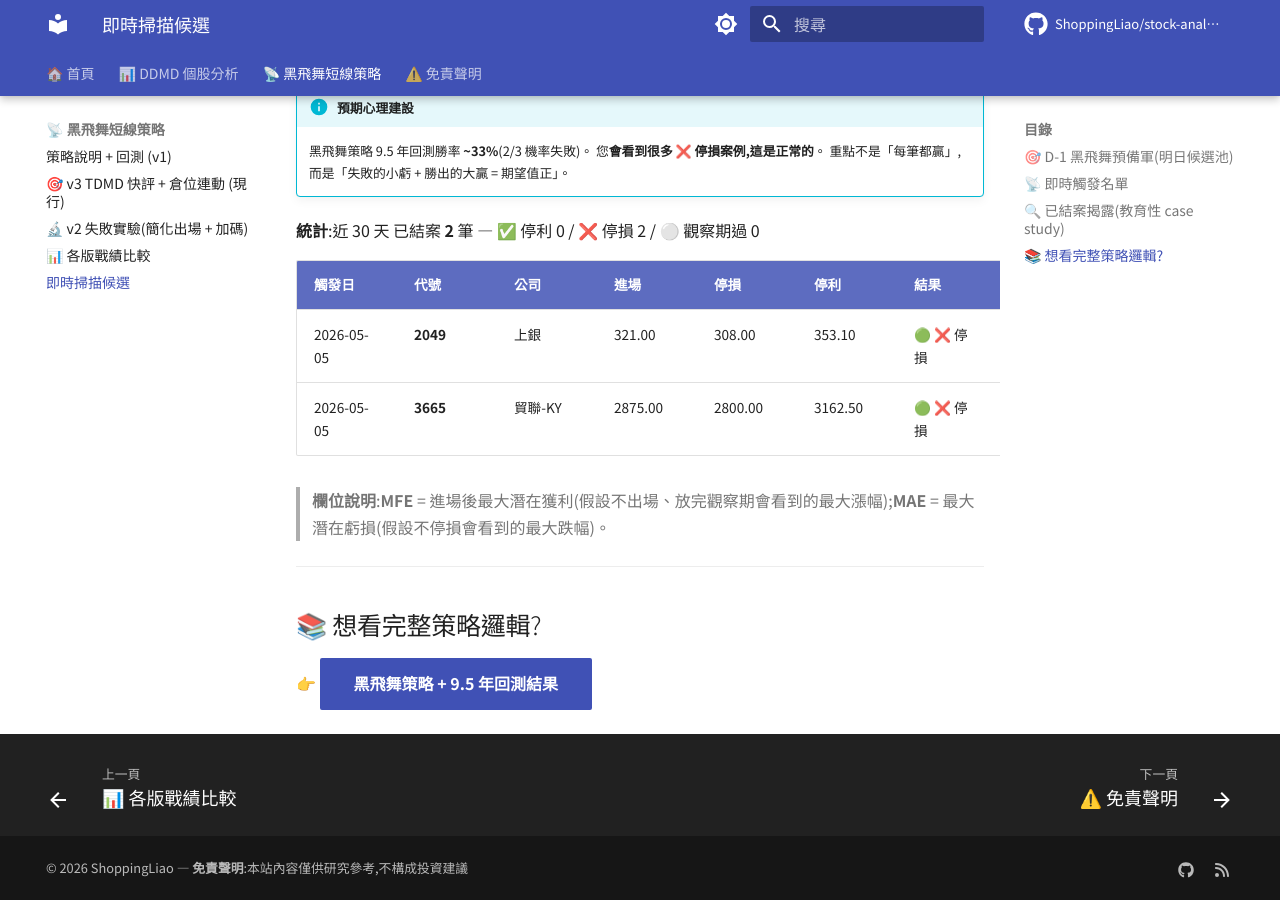
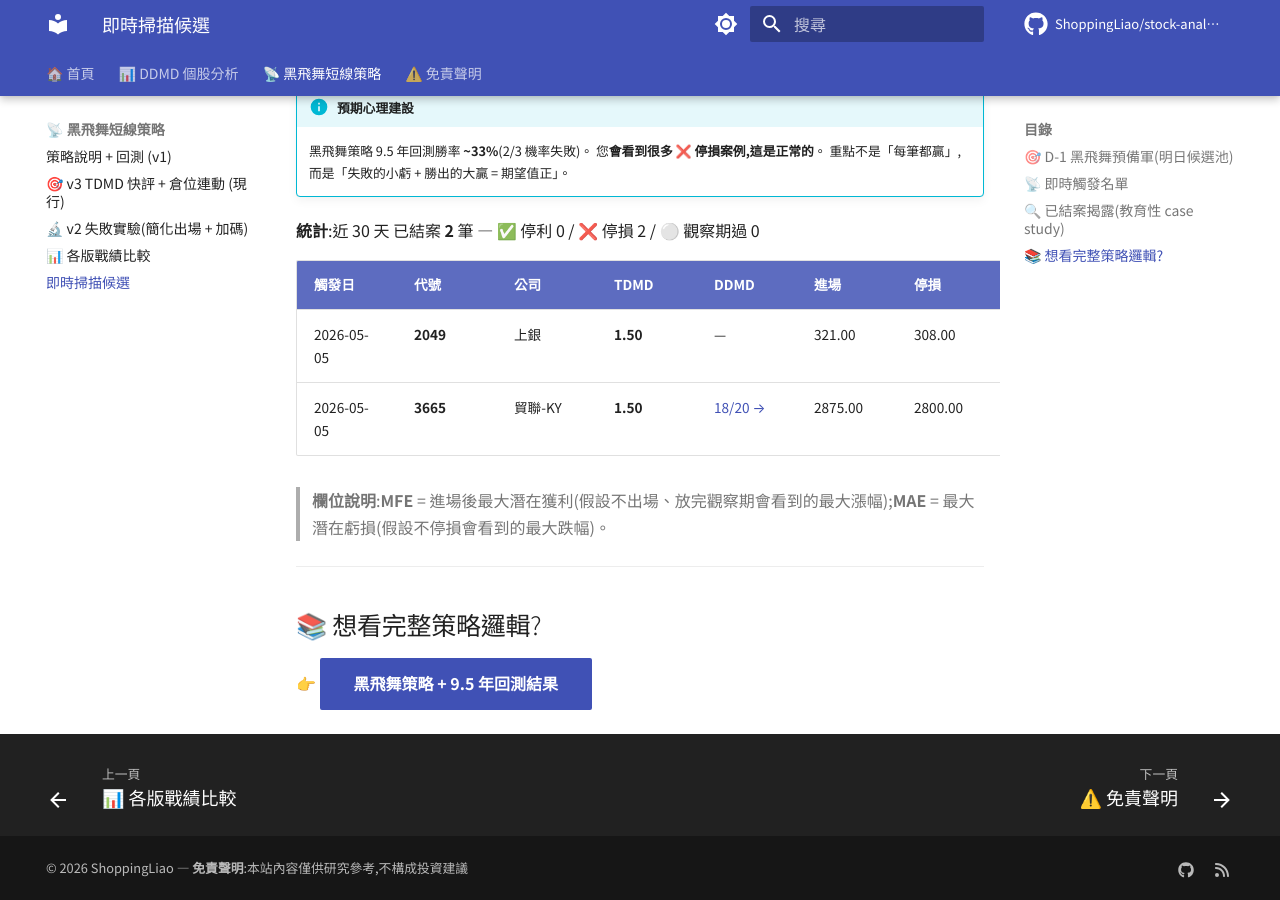
Before and after one commit to ShoppingLiao/stock-analysis-public, an MkDocs documentation site: the page built from docs/signals.md, in a window 1280 px wide and 900 px high, scrolled down 2360 px. Built offline with MkDocs 1.6.1 and Material for MkDocs 9.7.7, drawn with Linux system fonts in a browser that asks for light colours; comment, search, counter and statistics services are not loaded.

Commit message:
docs(signals): update L2/L3 (2026-05-06)

```diff
--- a/docs/signals.md
+++ b/docs/signals.md
@@ -74,10 +74,10 @@
 
 **統計**:近 30 天 已結案 **2** 筆 — ✅ 停利 0 / ❌ 停損 2 / ⚪ 觀察期過 0
 
-| 觸發日 | 代號 | 公司 | 進場 | 停損 | 停利 | 結果 | 報酬 | MFE | MAE |
-|--------|------|------|------|------|------|------|------|-----|-----|
-| 2026-05-05 | **2049** | 上銀 | 321.00 | 308.00 | 353.10 | 🟢 ❌ 停損 | -1.71% | +2.18% | -4.05% |
-| 2026-05-05 | **3665** | 貿聯-KY | 2875.00 | 2800.00 | 3162.50 | 🟢 ❌ 停損 | -4.52% | +0.35% | -9.91% |
+| 觸發日 | 代號 | 公司 | TDMD | DDMD | 進場 | 停損 | 停利 | 結果 | 報酬 | MFE | MAE |
+|--------|------|------|------|------|------|------|------|------|------|-----|-----|
+| 2026-05-05 | **2049** | 上銀 | **1.50** | — | 321.00 | 308.00 | 353.10 | 🟢 ❌ 停損 | -1.71% | +2.18% | -4.05% |
+| 2026-05-05 | **3665** | 貿聯-KY | **1.50** | [18/20 →](https://shoppingliao.github.io/stock-analysis-public/reports/3665_%E8%B2%BF%E8%81%AF_DDMD_2026-05-06/) | 2875.00 | 2800.00 | 3162.50 | 🟢 ❌ 停損 | -4.52% | +0.35% | -9.91% |
 
 > **欄位說明**:**MFE** = 進場後最大潛在獲利(假設不出場、放完觀察期會看到的最大漲幅);**MAE** = 最大潛在虧損(假設不停損會看到的最大跌幅)。
 
```
